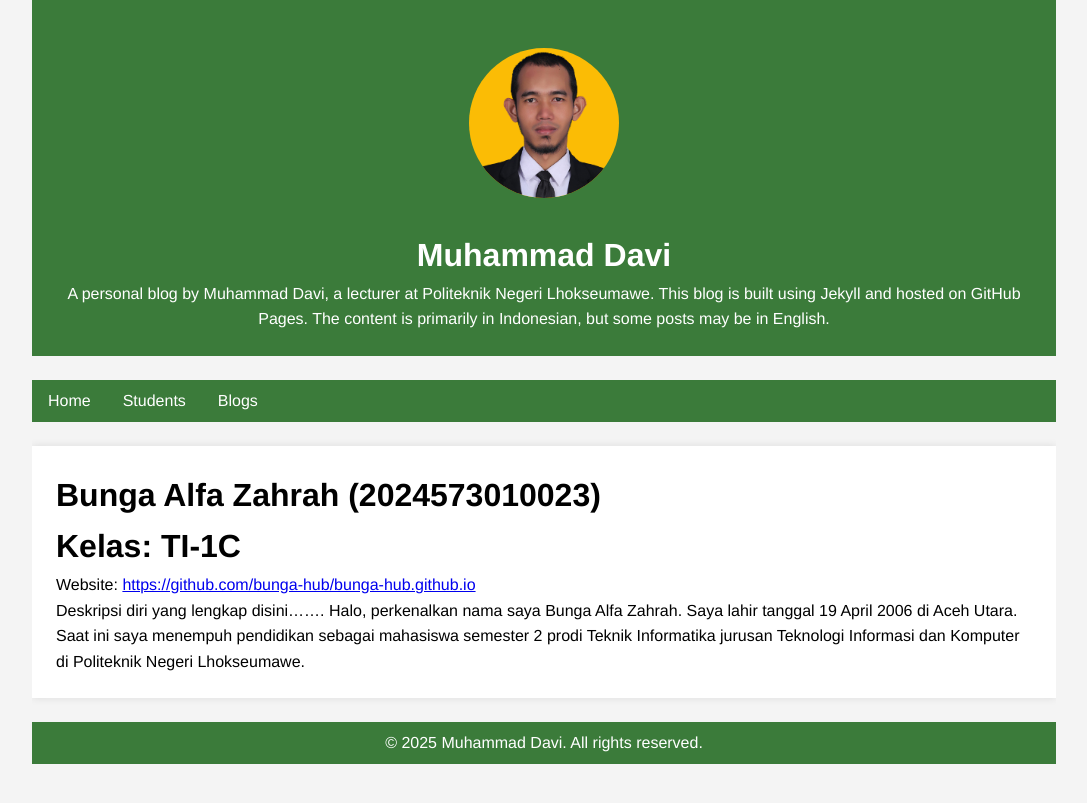
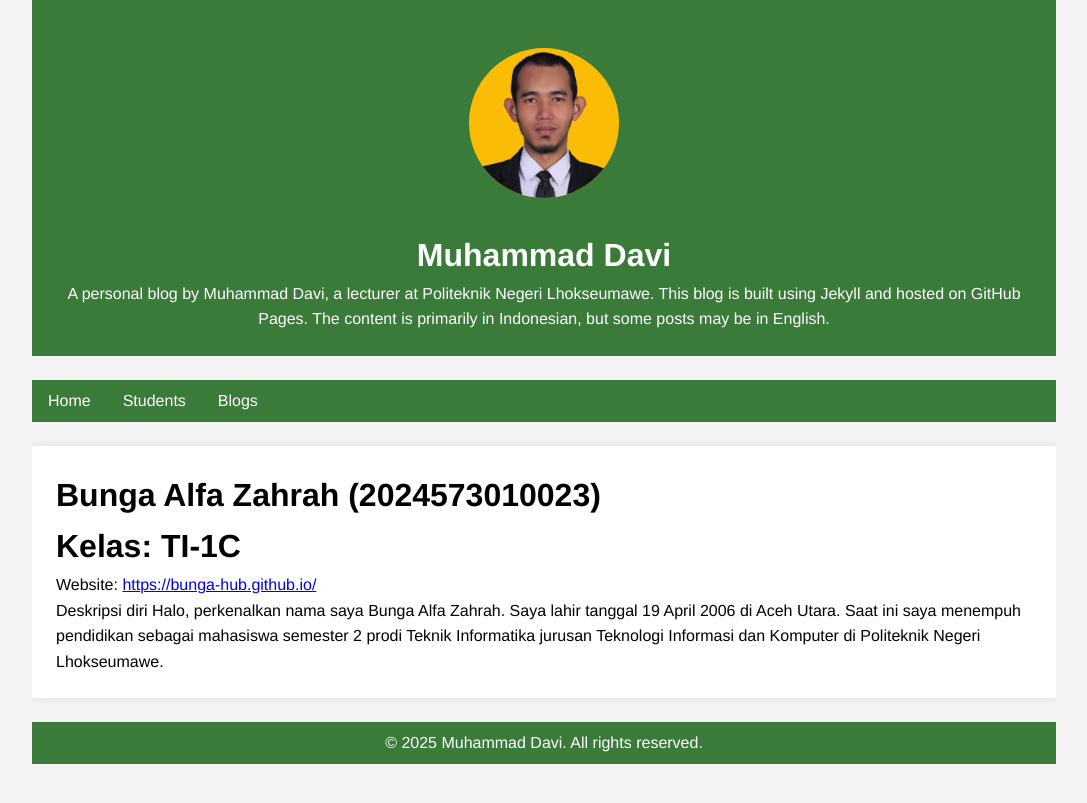
Before and after one commit to muhdavi-pnl/muhdavi-pnl.github.io, a Jekyll site: the page built from _students/Bunga.md, in a window 1280 px wide. Shown: the top 803 px of the page, without its empty margins (96-1183 px from the left). Built offline with Jekyll 4.4.1, drawn with Linux system fonts in a browser that asks for light colours.

Commit message:
Bunga.md

```diff
--- a/_students/Bunga.md
+++ b/_students/Bunga.md
@@ -4,7 +4,6 @@ short_name: Bunga
 name: Bunga Alfa Zahrah
 nim: 2024573010023
 class: TI-1C
-website: https://github.com/bunga-hub/bunga-hub.github.io
+website: https://bunga-hub.github.io/
 ---
-Deskripsi diri yang lengkap disini.......
-Halo, perkenalkan nama saya Bunga Alfa Zahrah. Saya lahir tanggal 19 April 2006 di Aceh Utara. Saat ini saya menempuh pendidikan sebagai mahasiswa semester 2 prodi Teknik Informatika jurusan Teknologi Informasi dan Komputer di Politeknik Negeri Lhokseumawe.
+Deskripsi diri Halo, perkenalkan nama saya Bunga Alfa Zahrah. Saya lahir tanggal 19 April 2006 di Aceh Utara. Saat ini saya menempuh pendidikan sebagai mahasiswa semester 2 prodi Teknik Informatika jurusan Teknologi Informasi dan Komputer di Politeknik Negeri Lhokseumawe.
```
